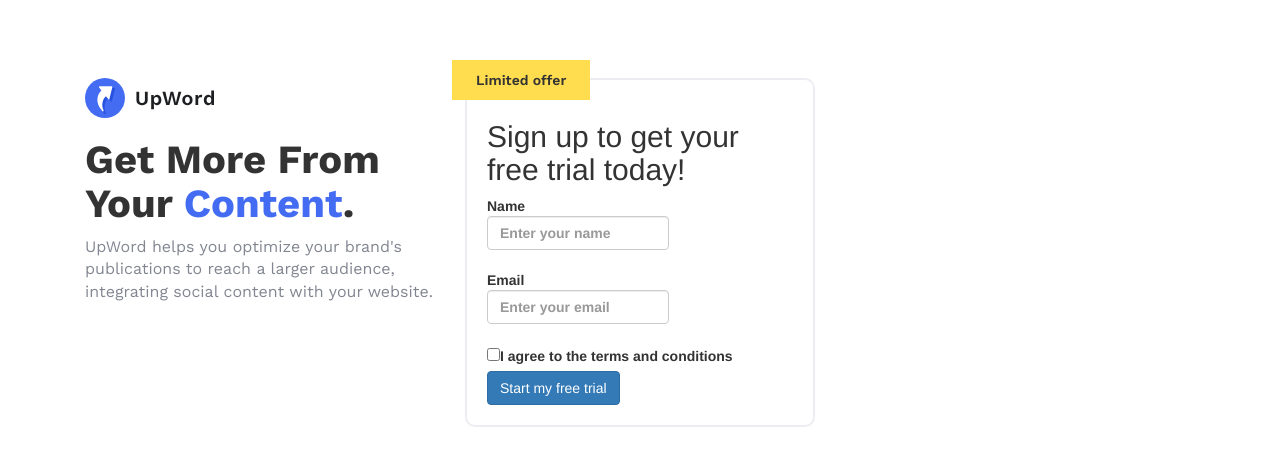
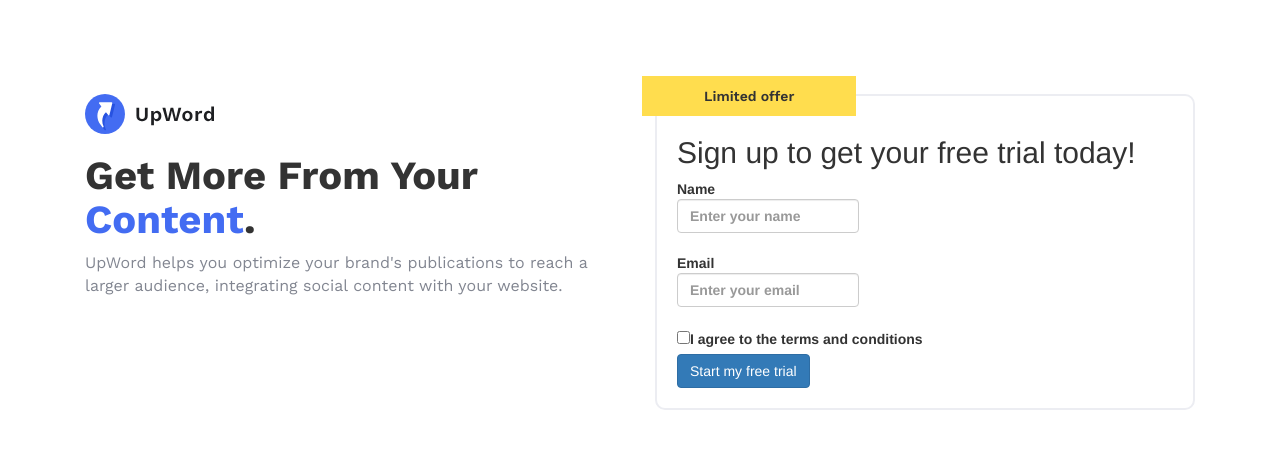
Before and after one commit to Rom1023/upword_lp, a React app: page / in a window 1280 px wide. Shown: the part 148-614 px from the top of the page. Built offline with nearby package versions, Linux system fonts and the light colour scheme.

Commit message:
Added css properties to body

```diff
--- a/assets/stylesheets/application.scss
+++ b/assets/stylesheets/application.scss
@@ -11,7 +11,9 @@ body {
   justify-content: center;
 }
 
-
+.container{
+  margin: auto;
+}
 
 .form{
   border-radius: 10px;
--- a/src/components/Form.jsx
+++ b/src/components/Form.jsx
@@ -47,13 +47,13 @@ class Form extends Component {
   render () {
     return (
       <div className="container">
-        <div className="left-scene col-sm-6 col-md-4">
+        <div className="left-scene col-sm-6">
           <img src="../../assets/photos/upword-logo.svg" alt="" />
           <h1>Get More From Your <span>Content</span>.</h1>
           <p>UpWord helps you optimize your brand's publications to reach a larger audience, integrating social content with your website.</p>
         </div>
 
-        <div className="col-sm-6 col-md-4">
+        <div className="col-sm-6">
           <form className="form">
           <p className="form-limited-offer">Limited offer</p>
             <h2>Sign up to get your free trial today!</h2>
```
